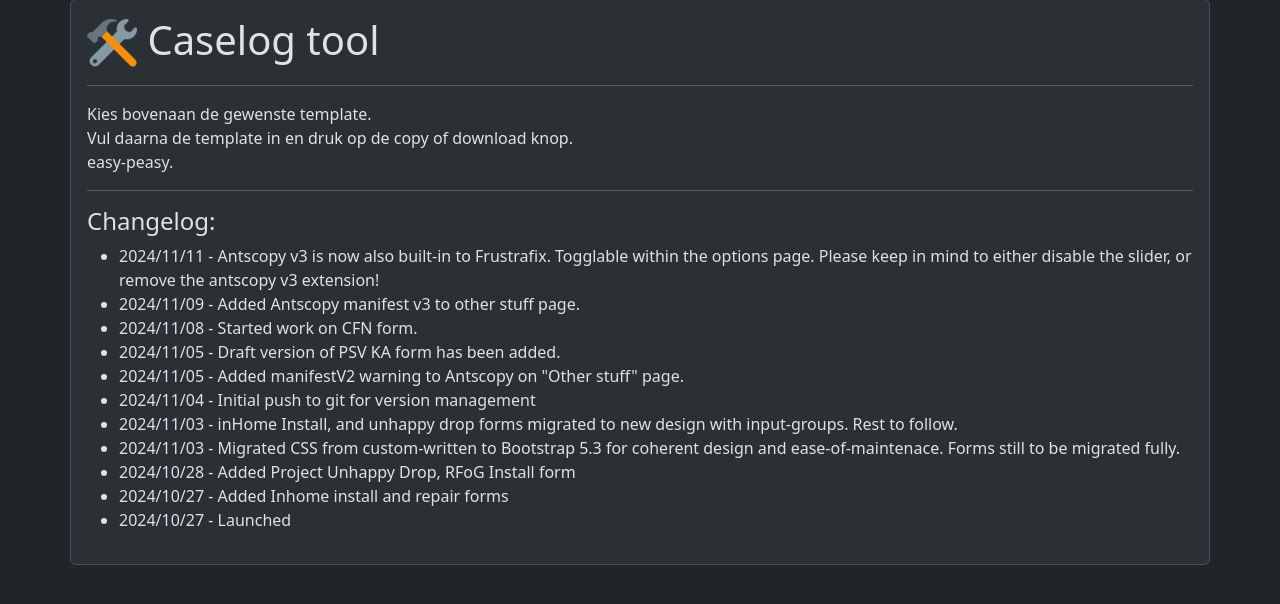
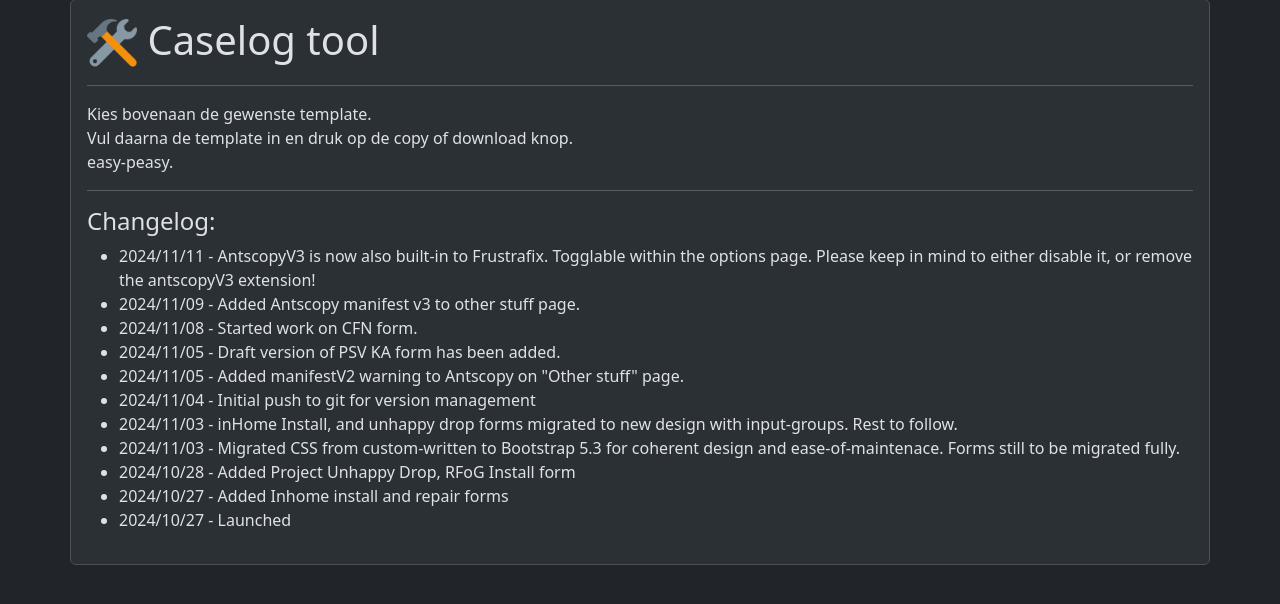
Before and after one commit to perquyk/caselogger, a PHP site: page / in a window 1280 px wide. Shown: the part 84-688 px from the top of the page. Run offline with PHP 8.4, Linux system fonts and the light colour scheme.

Commit message:
small change

```diff
--- a/changelog.php
+++ b/changelog.php
@@ -6,7 +6,7 @@
     <hr class="md-3">
     <h4>Changelog:</h4>
     <ul>
-        <li>2024/11/11 - Antscopy v3 is now also built-in to Frustrafix. Togglable within the options page. Please keep in mind to either disable the slider, or remove the antscopy v3 extension!</li>
+        <li>2024/11/11 - AntscopyV3 is now also built-in to Frustrafix. Togglable within the options page. Please keep in mind to either disable it, or remove the antscopyV3 extension!</li>
         <li>2024/11/09 - Added Antscopy manifest v3 to other stuff page.</li>
         <li>2024/11/08 - Started work on CFN form.</li>
         <li>2024/11/05 - Draft version of PSV KA form has been added.</li>
```
